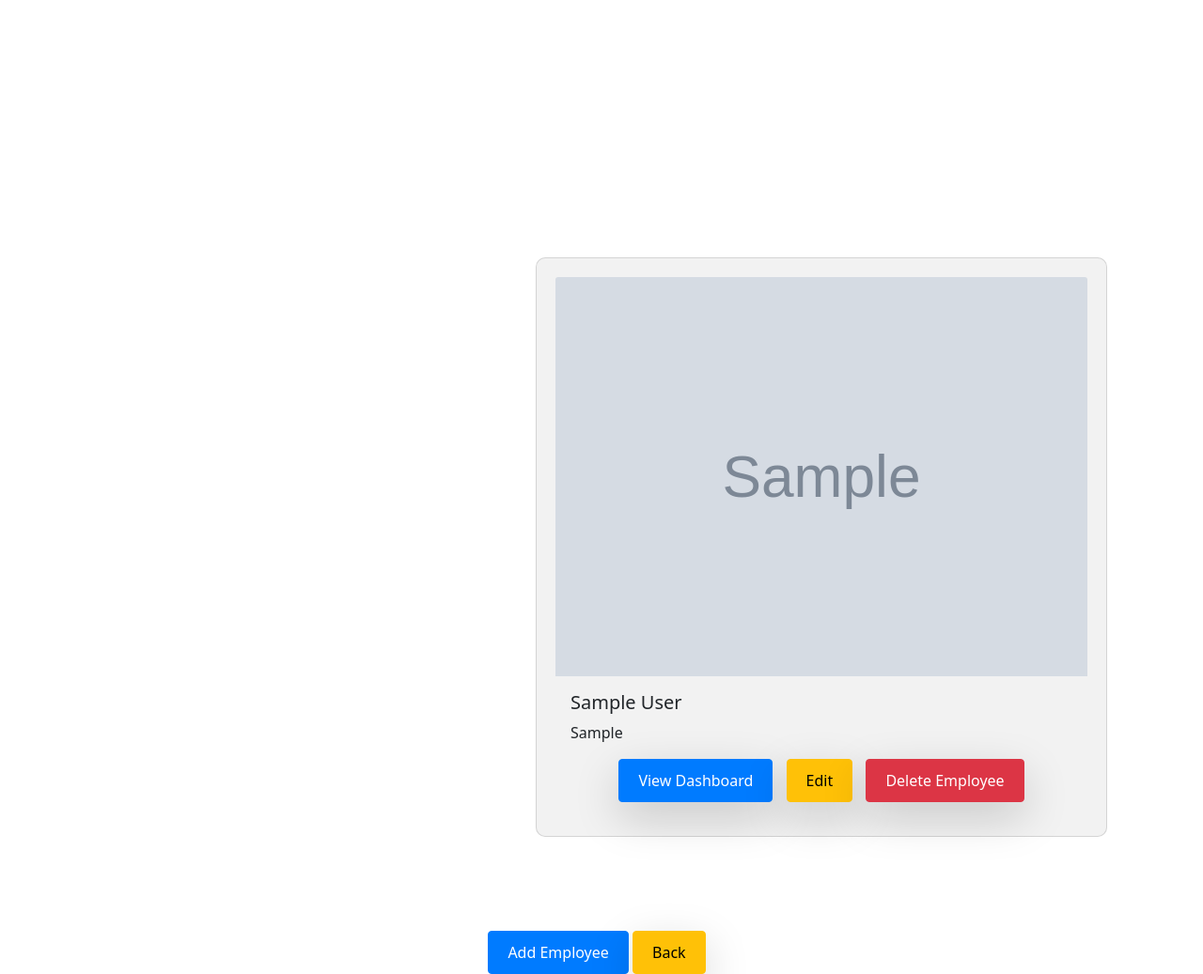
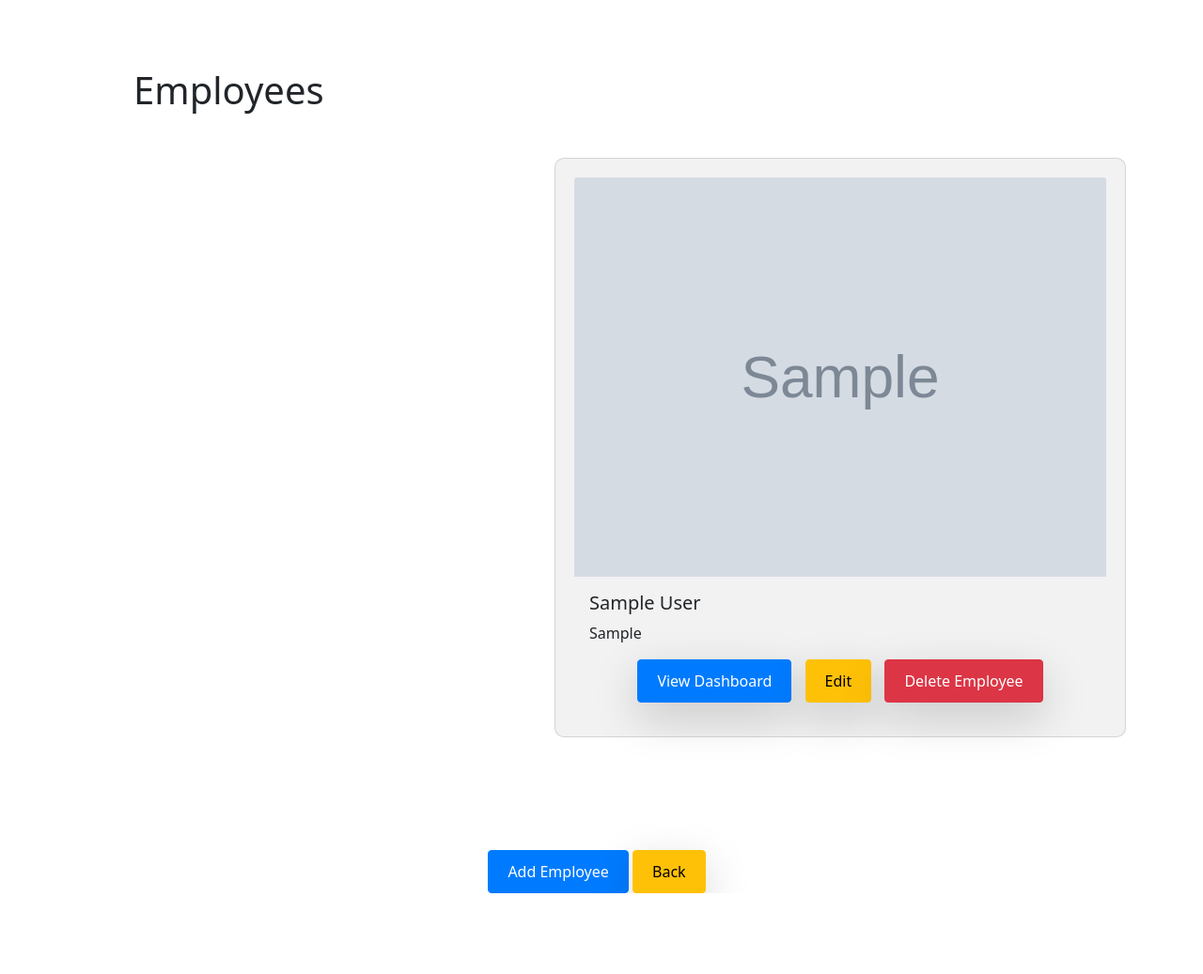
Before and after one commit to andrewbyteforge/hrapp, a Django app: page /employees/ in a window 1280 px wide. Shown: the part 84-1121 px from the top of the page at 94% size. After the commit the page ends 1035 px from the top, so only its background shows below. Run offline with Django 5.2, Linux system fonts and the light colour scheme; tables that the repository leaves empty hold one stand-in row (values such as "Sample post"); grey boxes marked "Sample" are stand-in pictures; some libraries are stand-ins or nearby versions.

Commit message:
further updates to html and css

```diff
--- a/Frontend/interface/static/css/invoice.css
+++ b/Frontend/interface/static/css/invoice.css
@@ -1,5 +1,3 @@
-
-
 .wrapper {
     display: grid;
     grid-template-columns: 1fr 1fr 1fr 1fr 1fr 1fr; /* Three equal columns for a balanced layout */
--- a/Frontend/interface/static/css/styles.css
+++ b/Frontend/interface/static/css/styles.css
@@ -61,11 +61,12 @@
 .employee-wrapper {
     display: flex;
     flex-direction: row;
-    justify-content: flex-end; /* This aligns the cards to the right */
-    gap: 20px; /* This adds space between the cards */
-    flex-wrap: wrap; /* This allows the cards to wrap to the next line if the container is not wide enough */
-    padding-top: 250px;
-  }
+    justify-content: flex-end;
+    gap: 20px;
+    flex-wrap: wrap;
+    padding-top: 40px;
+    /* Removed or reduced padding-top */
+}
   .employee-card {
     width: 18rem; /* Moved the width here for cleaner HTML */
     box-shadow: 0 4px 8px 0 rgba(0, 0, 0, 0.2), 0 6px 20px 0 rgba(0, 0, 0, 0.19); /* Drop shadow */
@@ -73,6 +74,10 @@
   .employee-schools table {
     width: 100%;
     border-collapse: collapse;
+}
+
+.employees-heading{
+    padding-left: 60px;
 }
 
 .employee-schools th, .employee-schools td {
--- a/Frontend/interface/templates/custom_invoice.html
+++ b/Frontend/interface/templates/custom_invoice.html
@@ -4,7 +4,10 @@
 
 
 <div class="container">
-    <h1 class="text-center">Custom Invoice</h1>
+    <br>
+    <br>
+    <h1 class="text-left">Custom Invoice</h1>
+    <br>
     <form method="post" action="{% url 'custom_invoice_preview' %}" style="background-color: #f2f2f2; border-radius: 10px; padding: 60px;">
         {% csrf_token %}
         <!-- Custom Field for School -->
--- a/Frontend/interface/templates/edit_employee.html
+++ b/Frontend/interface/templates/edit_employee.html
@@ -3,9 +3,12 @@
 {% block content %}
 <br>
 <h1>Edit Employee</h1>
+<br>
+<br>
 <form method="post" enctype="multipart/form-data" style="background-color: #f2f2f2; border-radius: 10px; padding: 60px;">
     {% csrf_token %}
     {{ form.as_p }}
     <button type="submit" class="btn btn-primary shadow-lg">Save changes</button>
+    <a href="{% url 'employees' %}" class="btn btn-warning shadow-lg" style="margin-right: 10px;">Back</a>
 </form>
 {% endblock %}
--- a/Frontend/interface/templates/email_school.html
+++ b/Frontend/interface/templates/email_school.html
@@ -1,7 +1,8 @@
 {% extends 'base.html' %}
 
 {% block content %}
-
+<br>
+<br>
 <h2><b>Email School</b></h2>
 <div class="container mt-5" style="background-color: #f2f2f2; border-radius: 10px; padding: 20px;">
     <form method="post" class="mt-4" action="{% url 'sending_email' %}" enctype="multipart/form-data">
--- a/Frontend/interface/templates/employee_dashboard.html
+++ b/Frontend/interface/templates/employee_dashboard.html
@@ -26,7 +26,7 @@
 <form method="post" action="{% url 'employee_dashboard' employee.id %}">
     {% csrf_token %}
     <div class="employee-schools">
-        <h3> {{ employee.name }} schools:</h3>
+
         <br>
         <table class="table">
             <thead>
--- a/Frontend/interface/templates/employees.html
+++ b/Frontend/interface/templates/employees.html
@@ -1,33 +1,37 @@
 {% extends 'base.html' %}
 
 {% block content %}
+<br>
+<br>
+    <!-- Employees Heading -->
+    <div class="employees-heading">
+        <h1>Employees</h1>
+    </div>
 
+    <!-- Employee Cards Wrapper -->
     <div class="employee-wrapper">
         {% for employee in employees %}
-    <div class="card" style="width: 38rem; background-color: #f2f2f2; border-radius: 10px; padding: 20px;">
+        <div class="card" style="width: 38rem; background-color: #f2f2f2; border-radius: 10px; padding: 20px; margin-bottom: 20px;">
             <img src="{{ employee.photo_url }}" class="card-img-top" alt="">
             <div class="card-body">
                 <h5 class="card-title">{{ employee.name }}</h5>
                 <p class="card-text">{{ employee.position }}</p>
-            <center>
+                <div style="text-align: center;">
                     <a href="{% url 'employee_dashboard' employee_id=employee.id %}" class="btn btn-primary shadow-lg" style="margin-right: 10px;">View Dashboard</a>
-
                     <a href="{% url 'edit_employee' employee_id=employee.id %}" class="btn btn-warning shadow-lg" style="margin-right: 10px;">Edit</a>
-
                     <form action="{% url 'delete_employee' %}" method="post" style="display: inline;">
                         {% csrf_token %}
                         <input type="hidden" name="employee_id" value="{{ employee.id }}">
                         <input type="submit" value="Delete Employee" class="btn btn-danger shadow-lg" onclick="return confirm('Are you sure you want to delete this employee?');">
                     </form>
-            </center>
                 </div>
             </div>
-    <br>
+        </div>
         {% endfor %}
     </div>
 
-<center>
-    <div style="margin-top: 100px;">
+    <!-- Bottom Section -->
+    <div style="text-align: center; margin-top: 100px;">
         <form action="{% url 'add_employee' %}" method="post" style="display: inline;">
             {% csrf_token %}
             <input type="hidden" name="employee_id" value="{{ employee.id }}">
@@ -35,5 +39,5 @@
         </form>
         <a href="{% url 'landingpage' %}" class="btn btn-warning shadow-lg" style="margin-right: 10px;">Back</a>
     </div>
-</center>
+
 {% endblock %}
--- a/Frontend/interface/templates/regular_Invoice.html
+++ b/Frontend/interface/templates/regular_Invoice.html
@@ -3,8 +3,7 @@
 {% block content %}
     <br><br><br>
     <div class="container text-center">
-        <h1>HR</h1>
-        <h5>Management application</h5>
+        <h1>HR Management App</h1>
     </div>
     <br>
    <hr>
--- a/Frontend/interface/templates/stats.html
+++ b/Frontend/interface/templates/stats.html
@@ -2,7 +2,7 @@
 
 {% block content %}
 <div class="container mt-3">
-    <h2>Select a School to analyse</h2>
+    <h2>Select a client to analyse</h2>
     <div class="row my-4">
         <div class="col-md-6 col-lg-4">
             <div class="input-group mb-3">
```
Lines whose indentation alone changed are shown as unchanged.
